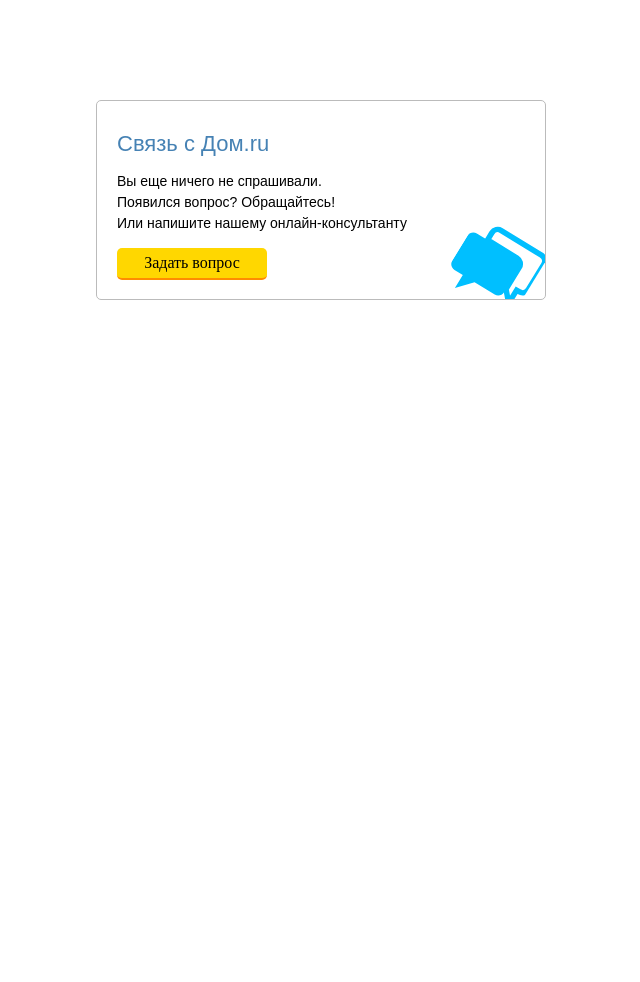
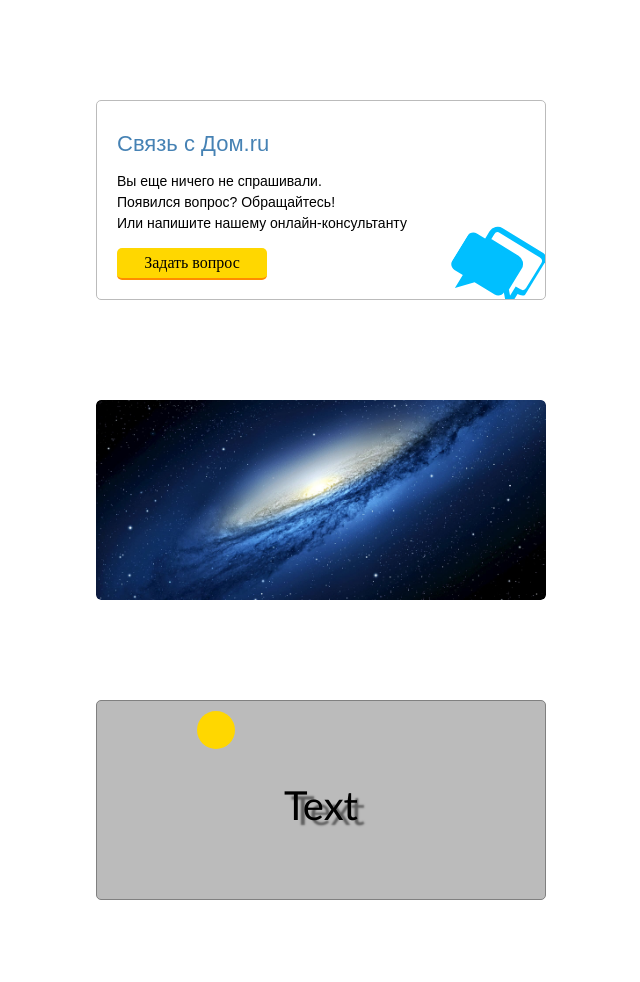
Before and after one commit to Ivan-Kokorin/exercise, a plain HTML site: page index.html in a window 1280 px wide. Shown: the whole page, without its empty margins (319-959 px from the left). Before the commit the page ends 800 px from the top, so only its background shows below. Drawn offline with Linux system fonts and the light colour scheme.

Commit message:
#add: сделал еще два банера с ховерами

```diff
--- a/css/style.css
+++ b/css/style.css
@@ -14,6 +14,7 @@
 	border-radius: 5px;
 	overflow: hidden;
 }
+
 .banner__title{
 	color: #4682B4;
 	font-family: "Arial", Calibri, sans-serif;
@@ -92,3 +93,79 @@
 	fill: #00BFFF!important;
 	stroke: #ffffff!important;
 }
+
+.banner-2{
+	width: 450px;
+	height: 200px;
+	margin: 100px auto;
+	box-sizing: border-box;
+	position: relative;
+	border-radius: 5px;
+	overflow: hidden;
+}
+.banner-2__screen{
+	border-radius: 5px;
+	width: 100%;
+	height: 100%;
+	background: url("../image/cosmos.jpg") right no-repeat;
+	background-size: cover;
+	transition: 2s;
+}
+.banner-2:hover .banner-2__screen{
+	transform: scale(1.3);
+}
+.banner-2__text{
+	width: 100%;
+	height: 100%;
+	position: absolute;
+	top: 0;
+	color: #ffffff;
+	font-size: 1px;
+	background-color: rgba(0, 0, 0, 0.4);
+	text-align: center;
+	padding-top: 80px;
+	opacity: 0;
+	transition: 1.5s;
+}
+.banner-2:hover .banner-2__text{
+	opacity: 1;
+	font-size: 40px;
+}
+.banner-shadow{
+	width: 450px;
+	height: 200px;
+	margin: 100px auto;
+	box-sizing: border-box;
+	position: relative;
+	border-radius: 5px;
+	overflow: hidden;
+	border: 1px solid gray;
+	background-color: #bbbbbb;
+}
+.banner-shadow__text{
+	width: 100%;
+	height: 100%;
+	position: absolute;
+	font-size: 40px;
+	text-align: center;
+	padding-top: 80px;
+	transition: 1s;
+	font-family: Calibri, Arial, sans-serif;
+	text-shadow: 7px 5px 2px rgba(0, 0, 0, .5);
+}
+.banner-shadow_sun{
+	width: 38px;
+	height: 38px;
+	border-radius: 50%;
+	background-color: gold;
+	position: absolute;
+	top: 10px;
+	left: 100px;
+	transition: 1s;
+}
+.banner-shadow:hover .banner-shadow__text{
+	text-shadow: -7px 5px 2px rgba(0, 0, 0, .5);
+}
+.banner-shadow:hover .banner-shadow_sun{
+	left: 300px;
+}
--- a/index.html
+++ b/index.html
@@ -26,5 +26,15 @@
 		</div>
 		<span class="banner__hover"></span>
 	</div>
+	<div class="banner-2">
+		<div class="banner-2__screen">
+		</div>
+		<span class="banner-2__text">cosmos</span>
+	</div>
+	<div class="banner-shadow">
+		<div class="banner-shadow_sun">
+		</div>
+		<span class="banner-shadow__text">Text</span>
+	</div>
 </body>
 </html>
```
Also changed, not shown: image/cosmos.jpg (added).
